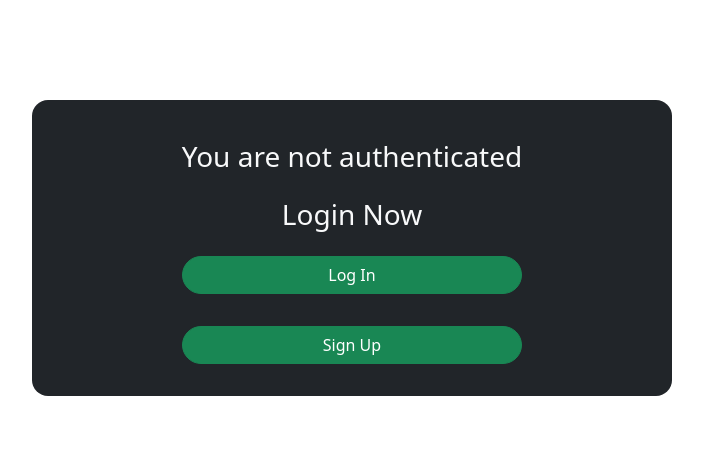
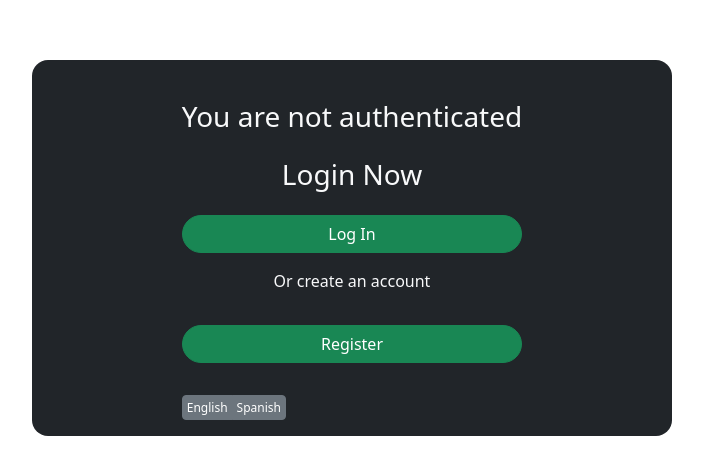
Before and after one commit to NachoJorquera/AdminMate, a React (Vite) app in the folder loginFrontEnd/: page / in a window 1280 px wide. Shown: the part 164-638 px from the top of the page, without its empty margins (288-991 px from the left). Built offline with nearby package versions, Linux system fonts and the light colour scheme.

Commit message:
Se agregó boton para cambiar idioma a Home

```diff
--- a/loginFrontEnd/src/Home.jsx
+++ b/loginFrontEnd/src/Home.jsx
@@ -45,7 +45,7 @@ function Home() {
 
   // Estructura del componente Home
   return (
-    <div className='d-flex justify-content-center align-items-center'style={{ height: '100vh' }}>
+    <div className='d-flex justify-content-center align-items-center'style={{ height: '100vh'}}>
       <div className='container mt-4 d-flex justify-content-center w-50 bg-dark text-light rounded-4 p-3'>
         {
           auth ?
@@ -58,7 +58,12 @@ function Home() {
             <h3 className='text-center my-4'>{t('notAuthMessage')}</h3>
             <h3 className='text-center'>{t('loginNow')}</h3>
             <Link to="/login" className='btn btn-success w-100 rounded-5 my-3'>{t('login')}</Link>
+            <p className='text-center'>{t('registerMessage')}</p>
             <Link to="/register" className='btn btn-success w-100 rounded-5 my-3'>{t('signup')}</Link>
+            <div className='mt-3 btn-group'>
+                <button onClick={() => changeLanguage('en')} className='btn btn-secondary btn-sm' style={{ '--bs-btn-padding-y': '.15rem', '--bs-btn-padding-x': '.25rem', '--bs-btn-font-size': '.75rem' }}>{t('english')}</button>
+                <button onClick={() => changeLanguage('es')} className='btn btn-secondary btn-sm' style={{ '--bs-btn-padding-y': '.15rem', '--bs-btn-padding-x': '.25rem', '--bs-btn-font-size': '.75rem' }}>{t('spanish')}</button>
+            </div>
           </div>
         }
       </div>
--- a/loginFrontEnd/src/locales/en/translation.json
+++ b/loginFrontEnd/src/locales/en/translation.json
@@ -9,7 +9,7 @@
     "enterPassword": "Enter Password",
     "login": "Log In",
     "createAccount": "Create Account",
-    "signup": "Sign Up",
+    "signup": "Register",
     "name": "Name",
     "enterName": "Enter Name",
     "terms": "You are agree to our terms and policies",
@@ -17,5 +17,6 @@
     "authMessage": "You are authenticated --- ",
     "logout": "Logout",
     "notAuthMessage": "You are not authenticated",
-    "emailError": "You don't have an account"
+    "emailError": "You don't have an account",
+    "registerMessage": "Or create an account"
 }
--- a/loginFrontEnd/src/locales/es/translation.json
+++ b/loginFrontEnd/src/locales/es/translation.json
@@ -17,5 +17,6 @@
     "authMessage": "Estás autenticado --- ",
     "logout": "Cerrar sesión",
     "notAuthMessage": "No estás autenticado",
-    "emailError": "No estás registrado"
+    "emailError": "No estás registrado",
+    "registerMessage": "O crea una cuenta"
 }
```
